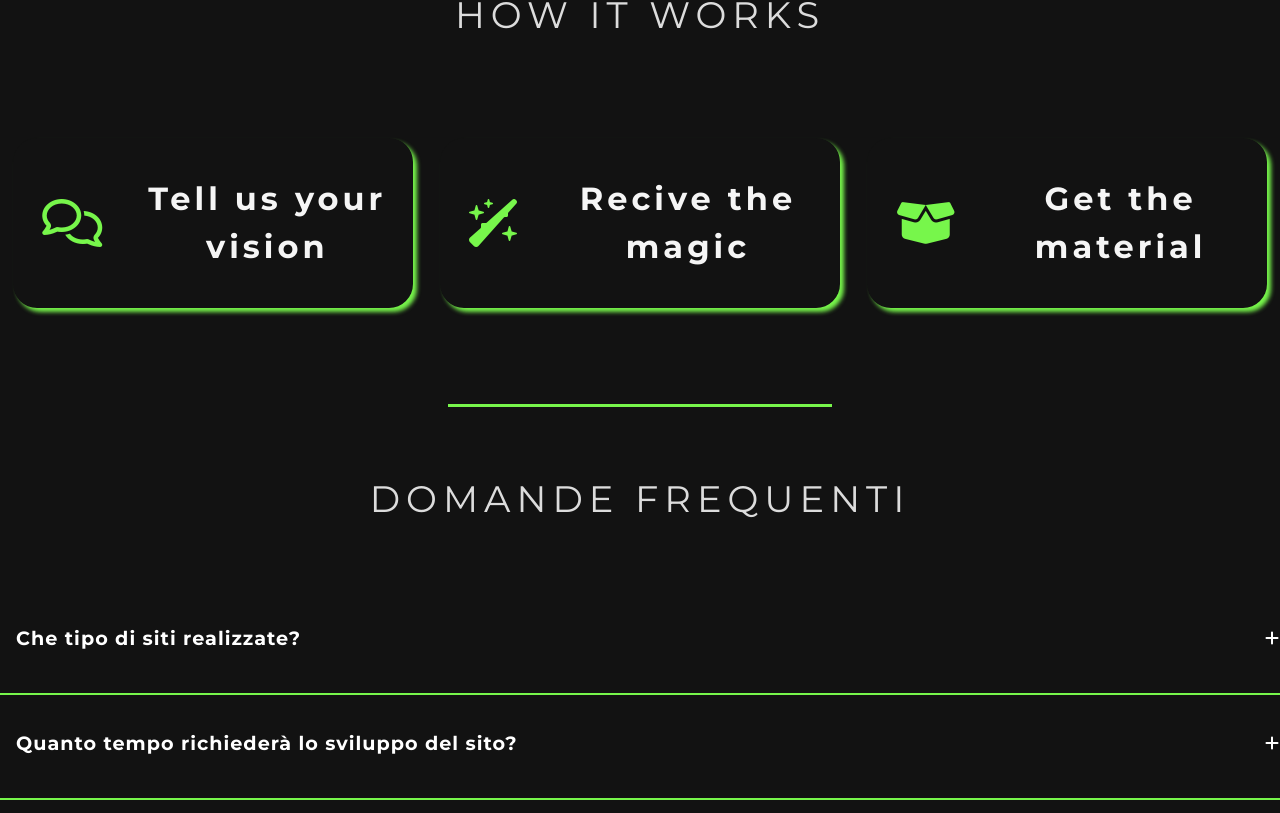
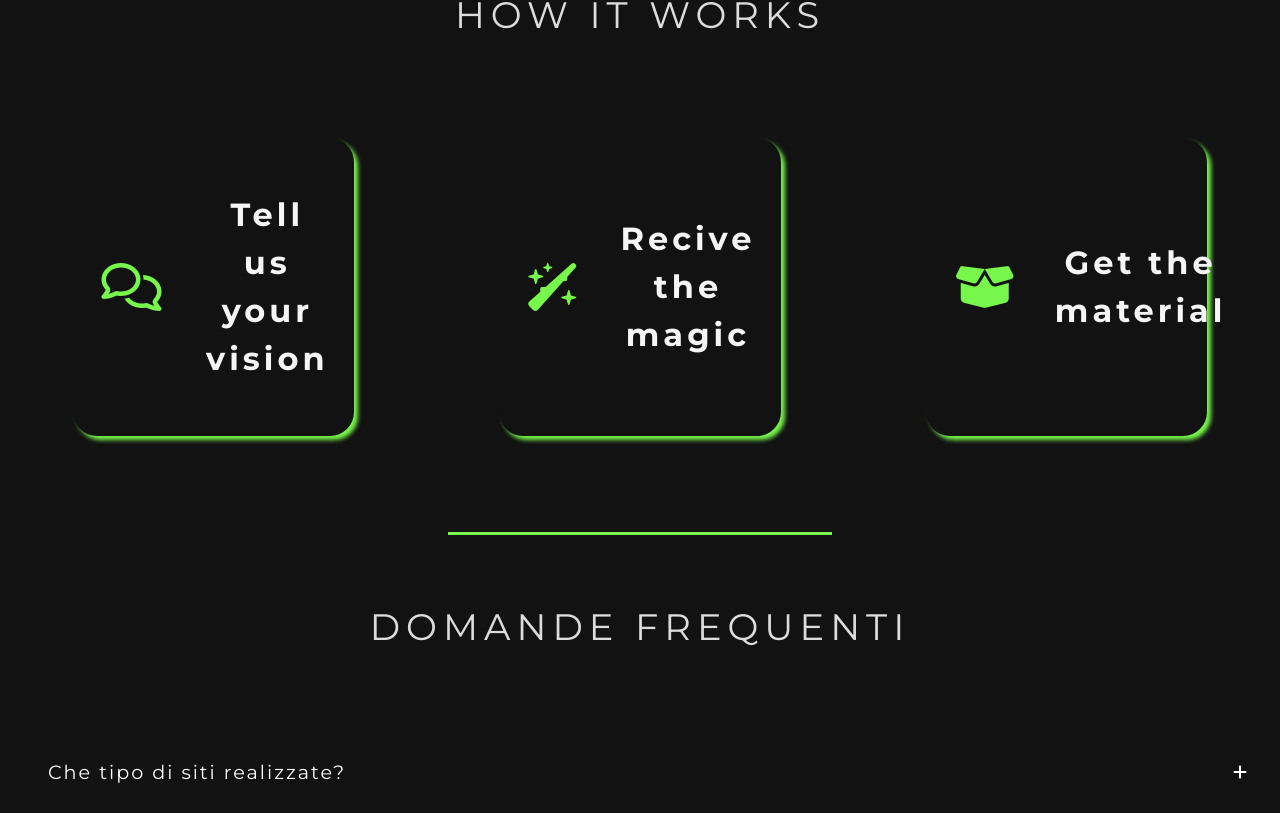
Before and after one commit to christiansaccani/webKongWebApp, a Vue app: page / in a window 1280 px wide. Shown: the part 2127-2940 px from the top of the page. Built offline with nearby package versions, Linux system fonts and the light colour scheme.

Commit message:
graphic fixes for phone view

```diff
--- a/src/components/AppCardsContainer.vue
+++ b/src/components/AppCardsContainer.vue
@@ -51,12 +51,15 @@ const observeVisibility = (card, delay) => {
   const observer = new IntersectionObserver((entries) => {
     entries.forEach((entry) => {
       if (entry.isIntersecting) {
-        // Applica l'animazione con il ritardo specificato
-        setTimeout(() => {
-          animateCard(card);
-        }, parseFloat(delay) * 1000); // Converte il ritardo da "0.4s" a millisecondi
-      } else {
-        hideCard(card);
+        // Se la carta non è già stata animata
+        if (!card.classList.contains("animated")) {
+          // Applica l'animazione con il ritardo specificato
+          setTimeout(() => {
+            animateCard(card, delay);
+            // Aggiungi la classe per marcare la carta come animata
+            card.classList.add("animated");
+          }, parseFloat(delay) * 1000); // Converte il ritardo da "0.4s" a millisecondi
+        }
       }
     });
   });
@@ -111,7 +114,7 @@ onMounted(() => {
 
   @media (max-width: 1400px) {
     height: 350px;
-    width: 300px;
+    width: 80vw;
 }
 
 @media (max-width: 800px) {
--- a/src/components/AppFaq.vue
+++ b/src/components/AppFaq.vue
@@ -73,7 +73,8 @@ export default {
   width: 100%;
   max-width: 1440px;
   color: white;
-  margin: 0 2rem 8rem;
+  margin-bottom: 8rem;
+  padding: 0 2rem;
 }
 
 .faq-item {
@@ -93,9 +94,7 @@ export default {
   justify-content: space-between;
   align-items: center;
   cursor: pointer;
-  padding-top: 10px;
-  border-radius: 5px;
-  padding-left: 1rem;
+  padding: 1rem 0 0 1rem;
 }
 
 .faq-answer {
--- a/src/components/AppFooter.vue
+++ b/src/components/AppFooter.vue
@@ -48,15 +48,40 @@ footer {
     justify-content: space-around;
     padding-bottom: 6rem;
 
+    @media (max-width: 800px) {
+      flex-direction: column;
+      justify-content: flex-start;
+      align-items: center;
+      gap: 3rem;
+      padding-bottom: 3rem;
+    }
+
     #moveTo p {
         cursor: pointer;
     }
 
-    #moveTo,
-    #contacts {
-      display: flex;
-      flex-direction: column;
-      gap: 1.5rem;
+    #moveTo {
+  display: flex;
+  flex-direction: column;
+  gap: 1.5rem;
+
+  @media (max-width: 800px) {
+    flex-direction: row;
+    justify-content: space-around;
+    align-items: center;
+    gap: 2rem;
+  }
+}
+
+#contacts {
+  display: flex;
+  flex-direction: column;
+  gap: 1.5rem;
+
+  @media (max-width: 800px) {
+    align-items: center;
+  }
+}
 
       p {
       transition: color .2s linear;
@@ -90,5 +115,5 @@ footer {
   font-weight: 400;
   letter-spacing: 2px;
   }
-}
+
 </style>
--- a/src/components/AppHowItWorks.vue
+++ b/src/components/AppHowItWorks.vue
@@ -43,20 +43,23 @@
   };
 
   const observeVisibility = (card, delay) => {
-    const observer = new IntersectionObserver((entries) => {
-      entries.forEach((entry) => {
-        if (entry.isIntersecting) {
+  const observer = new IntersectionObserver((entries) => {
+    entries.forEach((entry) => {
+      if (entry.isIntersecting) {
+        // Se la carta non è già stata animata
+        if (!card.classList.contains("animated")) {
           // Applica l'animazione con il ritardo specificato
           setTimeout(() => {
-            animateCard(card);
+            animateCard(card, delay);
+            // Aggiungi la classe per marcare la carta come animata
+            card.classList.add("animated");
           }, parseFloat(delay) * 1000); // Converte il ritardo da "0.4s" a millisecondi
-        } else {
-          hideCard(card);
         }
-      });
+      }
     });
+  });
 
-    observer.observe(card);
+  observer.observe(card);
   };
 
   onMounted(() => {
@@ -77,21 +80,36 @@
     max-width: 1440px;
     display: flex;
     justify-content: space-around;
+
+    @media (max-width: 1200px) {
+      flex-direction: column;
+      justify-content: flex-start;
+      align-items: center;
+      gap: 2rem;
+      margin:0 0 6rem;
+    }
   }
 
   .cardContainer {
-    width: 400px;
+    width: 22vw;
     border: 5px solid transparent;
     box-shadow: 4px 4px 4px #77f64b;
     border-radius: 24px;
-    padding: 2rem 1rem;
+    padding: 3rem 1rem;
     display: flex;
+    align-items: center;
     gap: 2rem;
     cursor: pointer;
     background-color: #121212;
     transform: translateY(100px);  /* Inizia fuori dalla vista */
     opacity: 0;  /* Inizia invisibile */
     transition: all 0.3s linear !important;
+
+    @media (max-width: 1200px) {
+      justify-content: space-around;
+      width: 80vw;
+      height: 214px;
+    }
   }
 
   .cardContainer i {
@@ -110,15 +128,10 @@
     letter-spacing: 4px;
     color: whitesmoke;
     transition: color 0.2s linear;
-  }
 
-  p {
-    text-align: center;
-    font-size: 1.2rem;
-    letter-spacing: 1px;
-    color: whitesmoke;
-    transition: all 0.1s linear;
-    line-height: 2.5rem;
+    @media (max-width: 1200px) {
+      font-size: 1.5rem;
+    }
   }
 
   .cardContainer:hover {
--- a/src/components/AppNavigation.vue
+++ b/src/components/AppNavigation.vue
@@ -51,6 +51,10 @@ nav {
     max-width: 1865px;
     padding: 0 2rem;
 
+    @media (max-width: 800px) {
+        justify-content: center;
+      }
+
     #companyNameNav {
       display: flex;
       align-items: center;
@@ -60,10 +64,20 @@ nav {
       font-weight: 600;
       letter-spacing: 5px;
 
+      @media (max-width: 800px) {
+        font-size: 1.6rem;
+        letter-spacing: 7px;
+      }
+
       img {
         height: 50px;
         margin-right: 0.5rem;
         opacity: .6;
+
+        @media (max-width: 800px) {
+          height: 70px;
+          margin-right: 2rem;
+      }
       }
 
       span {
@@ -85,6 +99,10 @@ nav {
       height: 4rem;
       border-radius: 48px;
       padding: .5rem 3rem;
+
+      @media (max-width: 800px) {
+        display: none;
+      }
 
       li {
         position: relative;
```
